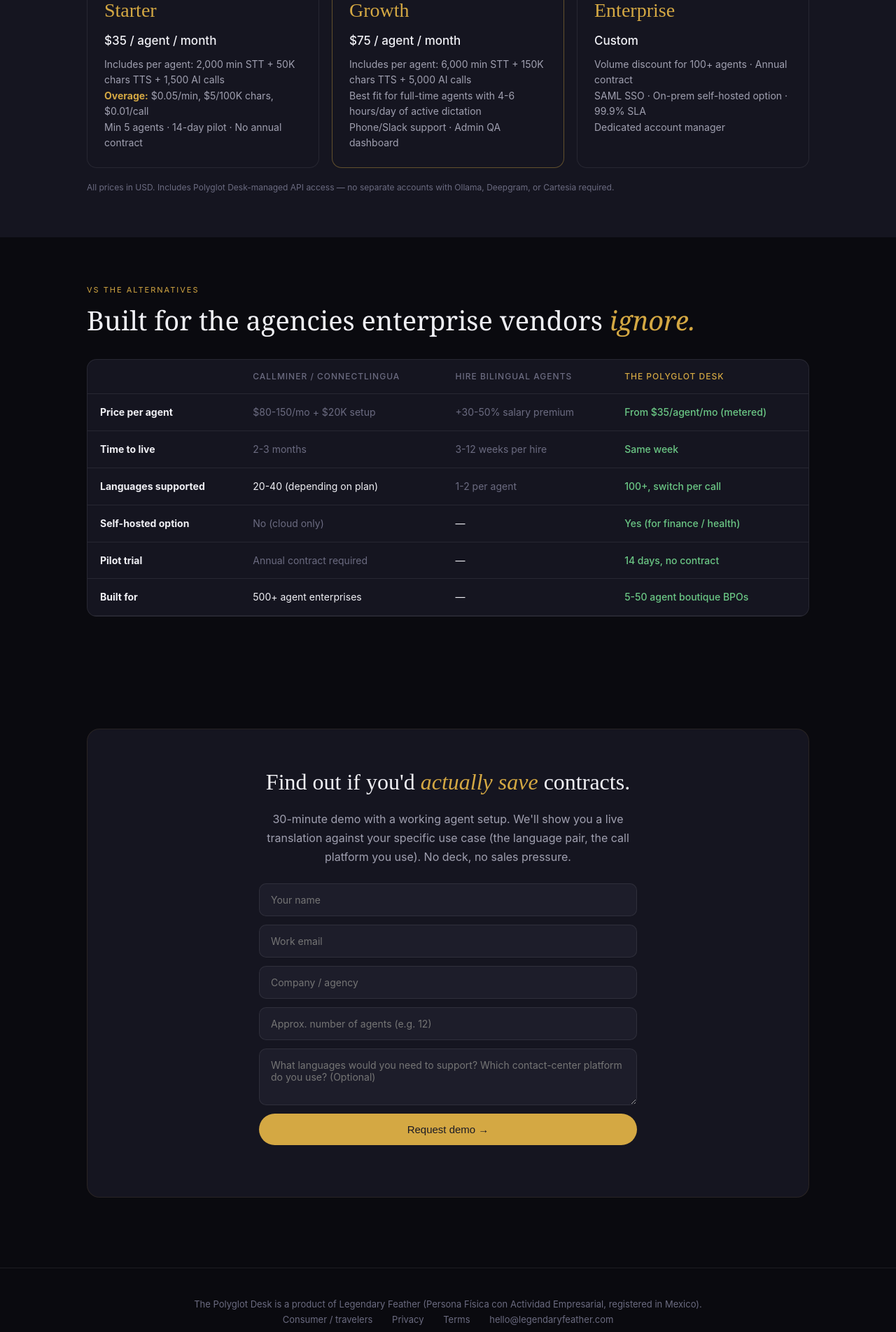
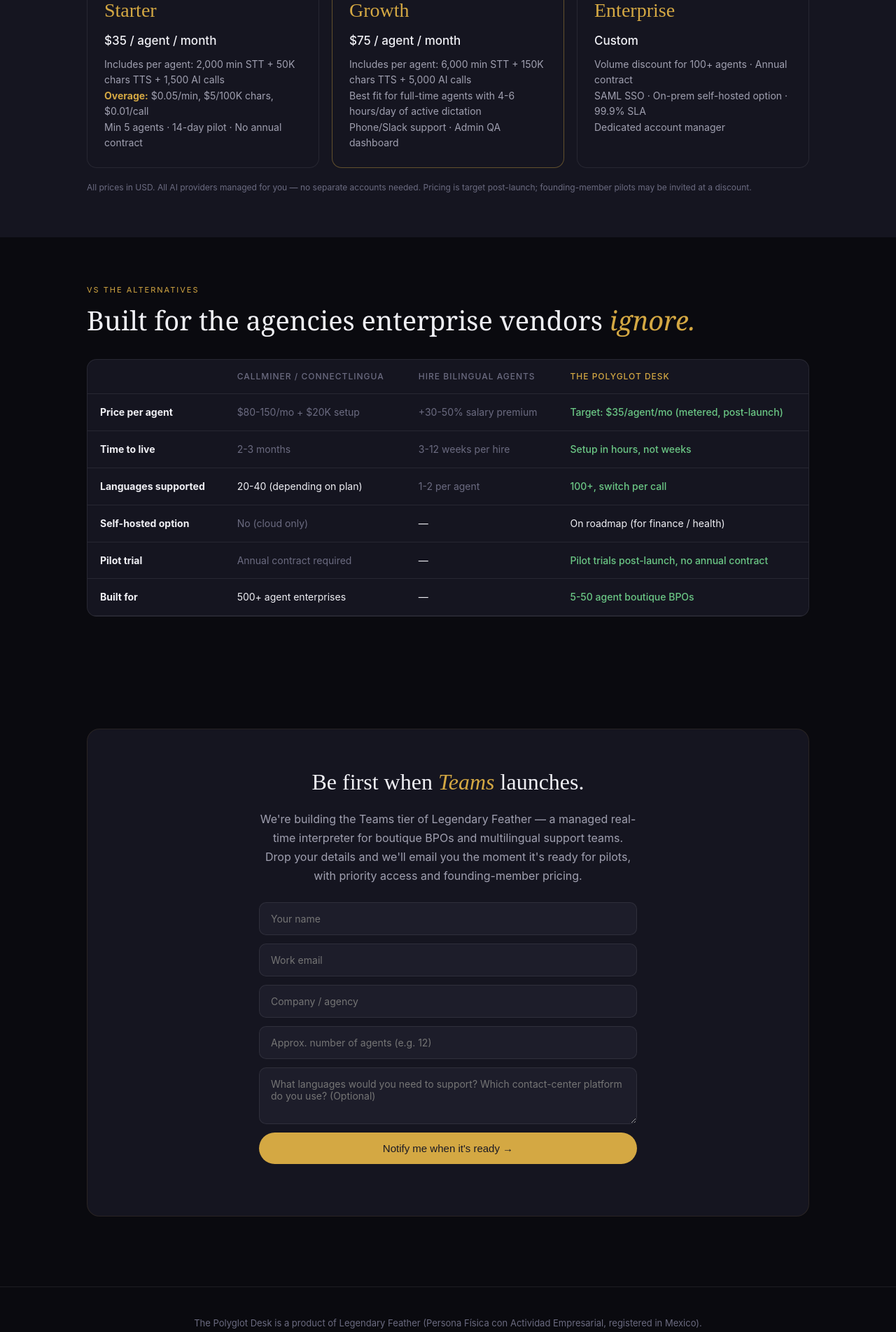
Before and after one commit to Izaaku/legendary-feather, a Flask app: page /teams in a window 1280 px wide. Shown: the part 2318-4221 px from the top of the page at 70% size. Run offline with Flask 3, Linux system fonts and the light colour scheme; some libraries are stand-ins or nearby versions.

Commit message:
Brand: real feather logo, honest /teams waitlist, soften comparison table, anonymized legal pages

```diff
--- a/app/templates/teams.html
+++ b/app/templates/teams.html
@@ -241,7 +241,7 @@
         </div>
       </div>
     </div>
-    <p style="font-size:12px;color:var(--text-muted);margin-top:18px;">All prices in USD. Includes Polyglot Desk-managed API access — no separate accounts with Ollama, Deepgram, or Cartesia required.</p>
+    <p style="font-size:12px;color:var(--text-muted);margin-top:18px;">All prices in USD. All AI providers managed for you — no separate accounts needed. Pricing is target post-launch; founding-member pilots may be invited at a discount.</p>
   </div>
 </section>
 
@@ -266,13 +266,13 @@
             <td><strong>Price per agent</strong></td>
             <td class="cross">$80-150/mo + $20K setup</td>
             <td class="cross">+30-50% salary premium</td>
-            <td class="checkmark">From $35/agent/mo (metered)</td>
+            <td class="checkmark">Target: $35/agent/mo (metered, post-launch)</td>
           </tr>
           <tr>
             <td><strong>Time to live</strong></td>
             <td class="cross">2-3 months</td>
             <td class="cross">3-12 weeks per hire</td>
-            <td class="checkmark">Same week</td>
+            <td class="checkmark">Setup in hours, not weeks</td>
           </tr>
           <tr>
             <td><strong>Languages supported</strong></td>
@@ -284,13 +284,13 @@
             <td><strong>Self-hosted option</strong></td>
             <td class="cross">No (cloud only)</td>
             <td>—</td>
-            <td class="checkmark">Yes (for finance / health)</td>
+            <td>On roadmap (for finance / health)</td>
           </tr>
           <tr>
             <td><strong>Pilot trial</strong></td>
             <td class="cross">Annual contract required</td>
             <td>—</td>
-            <td class="checkmark">14 days, no contract</td>
+            <td class="checkmark">Pilot trials post-launch, no annual contract</td>
           </tr>
           <tr>
             <td><strong>Built for</strong></td>
@@ -308,8 +308,8 @@
 <section id="demo">
   <div class="container">
     <div class="cta-block">
-      <h2>Find out if you'd <em>actually save</em> contracts.</h2>
-      <p>30-minute demo with a working agent setup. We'll show you a live translation against your specific use case (the language pair, the call platform you use). No deck, no sales pressure.</p>
+      <h2>Be first when <em>Teams</em> launches.</h2>
+      <p>We're building the Teams tier of Legendary Feather — a managed real-time interpreter for boutique BPOs and multilingual support teams. Drop your details and we'll email you the moment it's ready for pilots, with priority access and founding-member pricing.</p>
 
       <form class="demo" id="demoForm">
         <input type="text" name="name" placeholder="Your name" required maxlength="80">
@@ -317,7 +317,7 @@
         <input type="text" name="company" placeholder="Company / agency" required maxlength="100">
         <input type="text" name="num_agents" placeholder="Approx. number of agents (e.g. 12)" maxlength="20">
         <textarea name="use_case" placeholder="What languages would you need to support? Which contact-center platform do you use? (Optional)" rows="3" maxlength="600"></textarea>
-        <button type="submit">Request demo →</button>
+        <button type="submit">Notify me when it's ready →</button>
         <div class="form-msg" id="demoMsg"></div>
       </form>
     </div>
@@ -373,7 +373,7 @@ document.getElementById('demoForm').addEventListener('submit', async (e) => {
     msg.textContent = 'Network error. Email hello@legendaryfeather.com directly.';
   } finally {
     btn.disabled = false;
-    btn.textContent = 'Request demo →';
+    btn.textContent = 'Notify me when it\'s ready →';
   }
 });
 </script>
```
